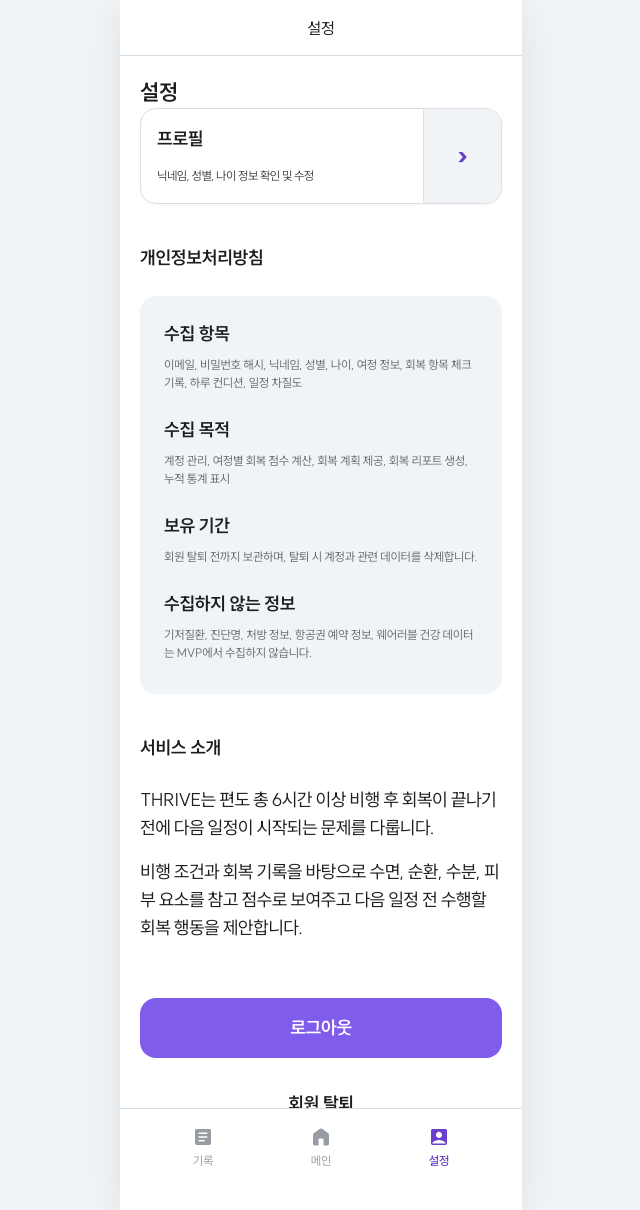
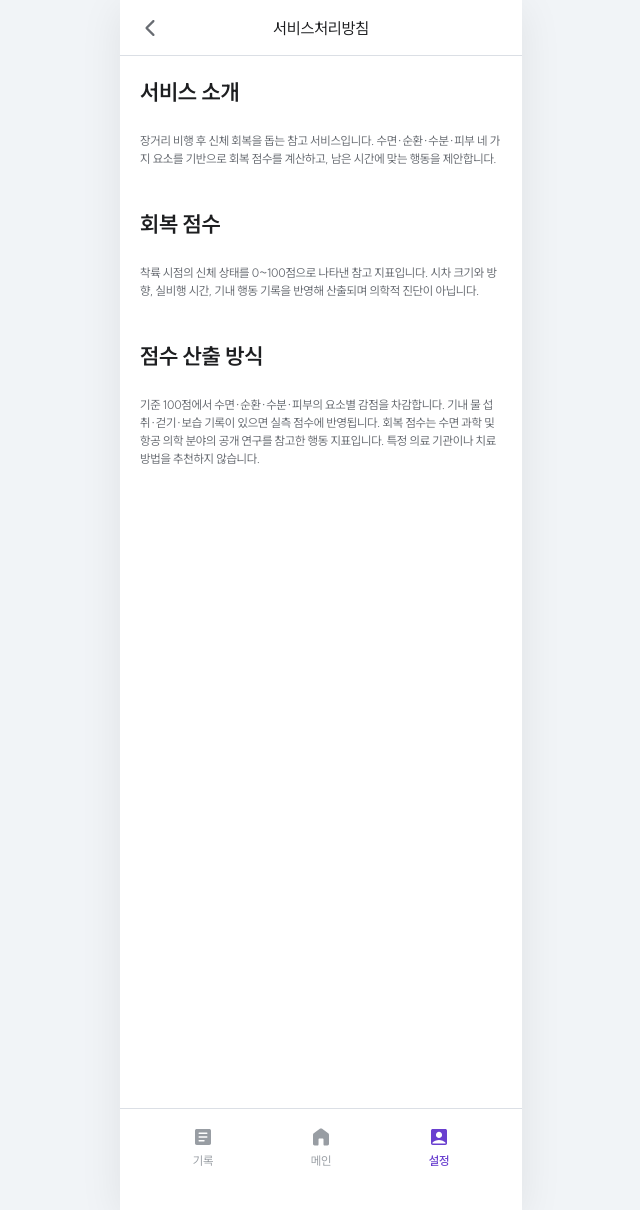
Before and after one commit to THRIVE-Hackathon/THRIVE-Backend, a Django app: page /accounts/settings/ in a window 1280 px wide. Shown: the whole page, without its empty margins (319-959 px from the left). Run offline with Django 5.2, Linux system fonts and the light colour scheme; the visitor is signed in with stand-in values (Sample User, id 1).

Commit message:
fix: 마이페이지 수정 및 페이지 타이틀 수정

```diff
--- a/static/css/mypage.css
+++ b/static/css/mypage.css
@@ -257,6 +257,7 @@
   color: var(--color-text-muted);
   font-size: var(--fs-body-3);
   margin-top: var(--space-7);
+  margin-bottom: var(--space-7);
 }
 
 .btn--sm2 {
@@ -338,12 +339,13 @@
   bottom: 90px;
   left: 50%;
   transform: translateX(-50%);
-  background: var(--color-gray-100);
+  background: var(--color-gray-50);
   color: var(--color-gray-900);
   font-size: var(--fs-body-3);
-  font-weight: 600;
-  padding: var(--space-3) var(--space-4);
-  border-radius: var(--radius-lg);
+  font-weight: 400;
+  padding: var(--space-2) var(--space-4);
+  border: 1px solid var(--color-gray-100);
+  border-radius: 12px;
   white-space: nowrap;
   z-index: 200;
 }
--- a/templates/accounts/login.html
+++ b/templates/accounts/login.html
@@ -1,6 +1,6 @@
 {% extends "base.html" %}
 
-{% block title %}로그인 - THRIVE{% endblock %}
+{% block title %}로그인{% endblock %}
 {% block body_class %}app__body--login{% endblock %}
 {% block tabbar %}{% endblock %}
 
--- a/templates/accounts/profile_edit.html
+++ b/templates/accounts/profile_edit.html
@@ -1,6 +1,6 @@
 {% extends "base.html" %}
 
-{% block title %}프로필 수정 - THRIVE{% endblock %}
+{% block title %}프로필 수정{% endblock %}
 {% block body_class %}app__body--profile{% endblock %}
 {% block tabbar %}{% endblock %}
 
@@ -15,8 +15,6 @@
 {% endblock %}
 
 {% block content %}
-<p class="auth-caption">비교 리포트와 회복 통계에 사용할 기본 정보를 수정합니다.</p>
-
 <form method="post" class="auth-form auth-form--profile auth-form--tall" data-auth="profile" novalidate>
   {% csrf_token %}
   <div class="field" data-field="nickname"{% if form.nickname.errors %} data-server-error="{{ form.nickname.errors|striptags }}"{% endif %}>
--- a/templates/accounts/profile_setup.html
+++ b/templates/accounts/profile_setup.html
@@ -1,6 +1,6 @@
 {% extends "base.html" %}
 
-{% block title %}프로필 입력 - THRIVE{% endblock %}
+{% block title %}프로필 입력{% endblock %}
 {% block body_class %}app__body--profile{% endblock %}
 {% block tabbar %}{% endblock %}
 
--- a/templates/accounts/settings.html
+++ b/templates/accounts/settings.html
@@ -1,69 +1,30 @@
 {% extends "base.html" %}
 
-{% block title %}설정 - THRIVE{% endblock %}
+{% block title %}서비스처리방침{% endblock %}
 
 {% block app_header %}
 <header class="app-header app-header--bordered">
-  <span></span>
-  <h1 class="app-header__title">설정</h1>
+  <button type="button" class="app-header__btn app-header__btn--back" aria-label="뒤로가기" onclick="history.back()">
+    <span class="svg-icon svg-icon--left" aria-hidden="true"></span>
+  </button>
+  <h1 class="app-header__title">서비스처리방침</h1>
   <span></span>
 </header>
 {% endblock %}
 
 {% block content %}
-<section class="home-section">
-  <h1 class="text-heading-1">설정</h1>
-  <a class="trip-card" href="{% url 'accounts:profile' %}">
-    <div class="trip-card__main">
-      <div class="trip-card__route">
-        <strong class="trip-card__code">프로필</strong>
-      </div>
-      <p class="trip-card__meta">닉네임, 성별, 나이 정보 확인 및 수정</p>
-    </div>
-    <div class="trip-card__score" aria-hidden="true">
-      <span class="trip-card__score-value">›</span>
-    </div>
-  </a>
+<section>
+  <h2 class="service-head text-heading-1">서비스 소개</h2>
+  <p class="text-caption text-muted">장거리 비행 후 신체 회복을 돕는 참고 서비스입니다. 수면·순환·수분·피부 네 가지 요소를 기반으로 회복 점수를 계산하고, 남은 시간에 맞는 행동을 제안합니다.</p>
 </section>
 
-<section class="home-section">
-  <h2 class="home-section__title text-heading-2">개인정보처리방침</h2>
-  <div class="factor-card">
-    <div class="factor">
-      <div class="factor__head"><span class="factor__label">수집 항목</span></div>
-      <p class="text-muted text-caption">이메일, 비밀번호 해시, 닉네임, 성별, 나이, 여정 정보, 회복 항목 체크 기록, 하루 컨디션, 일정 차질도</p>
-    </div>
-    <div class="factor">
-      <div class="factor__head"><span class="factor__label">수집 목적</span></div>
-      <p class="text-muted text-caption">계정 관리, 여정별 회복 점수 계산, 회복 계획 제공, 회복 리포트 생성, 누적 통계 표시</p>
-    </div>
-    <div class="factor">
-      <div class="factor__head"><span class="factor__label">보유 기간</span></div>
-      <p class="text-muted text-caption">회원 탈퇴 전까지 보관하며, 탈퇴 시 계정과 관련 데이터를 삭제합니다.</p>
-    </div>
-    <div class="factor">
-      <div class="factor__head"><span class="factor__label">수집하지 않는 정보</span></div>
-      <p class="text-muted text-caption">기저질환, 진단명, 처방 정보, 항공권 예약 정보, 웨어러블 건강 데이터는 MVP에서 수집하지 않습니다.</p>
-    </div>
-  </div>
+<section>
+  <h2 class="service-head text-heading-1">회복 점수</h2>
+  <p class="text-caption text-muted">착륙 시점의 신체 상태를 0~100점으로 나타낸 참고 지표입니다. 시차 크기와 방향, 실비행 시간, 기내 행동 기록을 반영해 산출되며 의학적 진단이 아닙니다.</p>
 </section>
 
-<section class="home-section">
-  <h2 class="home-section__title text-heading-2">서비스 소개</h2>
-  <p class="report-note">THRIVE는 편도 총 6시간 이상 비행 후 회복이 끝나기 전에 다음 일정이 시작되는 문제를 다룹니다.</p>
-  <p class="report-note">비행 조건과 회복 기록을 바탕으로 수면, 순환, 수분, 피부 요소를 참고 점수로 보여주고 다음 일정 전 수행할 회복 행동을 제안합니다.</p>
+<section>
+  <h2 class="service-head text-heading-1">점수 산출 방식</h2>
+  <p class="text-caption text-muted">기준 100점에서 수면·순환·수분·피부의 요소별 감점을 차감합니다. 기내 물 섭취·걷기·보습 기록이 있으면 실측 점수에 반영됩니다. 회복 점수는 수면 과학 및 항공 의학 분야의 공개 연구를 참고한 행동 지표입니다. 특정 의료 기관이나 치료 방법을 추천하지 않습니다.</p>
 </section>
-
-<section class="routine-cta">
-  <a class="btn btn--primary btn--block" href="{% url 'accounts:logout' %}">로그아웃</a>
-  <form method="post" action="{% url 'accounts:delete' %}">
-    {% csrf_token %}
-    <button class="btn btn--block" type="submit">회원 탈퇴</button>
-  </form>
-</section>
-
-<p class="disclaimer">
-  <span class="disclaimer__icon" aria-hidden="true">!</span>
-  회복 점수는 의학적 진단이나 처방이 아닌 참고 지표입니다.
-</p>
 {% endblock %}
--- a/templates/accounts/signup.html
+++ b/templates/accounts/signup.html
@@ -1,6 +1,6 @@
 {% extends "base.html" %}
 
-{% block title %}회원가입 - THRIVE{% endblock %}
+{% block title %}회원가입{% endblock %}
 {% block body_class %}app__body--signup{% endblock %}
 {% block tabbar %}{% endblock %}
 
--- a/templates/base.html
+++ b/templates/base.html
@@ -4,7 +4,7 @@
 <head>
   <meta charset="utf-8">
   <meta name="viewport" content="width=device-width, initial-scale=1">
-  <title>{% block title %}THRIVE{% endblock %}</title>
+  <title>{% block title %}LANDING{% endblock %}</title>
   <link rel="stylesheet" href="{% static 'css/reset.css' %}">
   <link rel="stylesheet" href="{% static 'css/fonts.css' %}">
   <link rel="stylesheet" href="{% static 'css/variables.css' %}">
@@ -22,6 +22,23 @@
 
     <main class="app__body {% block body_class %}{% endblock %}">
       {% if messages %}
+        <div class="toast-stack" aria-live="polite" style="position:fixed; left:50%; bottom:90px; transform:translateX(-50%); display:flex; flex-direction:column; gap:var(--space-2); z-index:200;">
+          {% for message in messages %}
+            <div class="toast" role="status" style="position:static; left:auto; bottom:auto; transform:none;">{{ message }}</div>
+          {% endfor %}
+        </div>
+        <script>
+          (function () {
+            var toasts = document.querySelectorAll(".toast-stack .toast");
+            Array.prototype.forEach.call(toasts, function (t, i) {
+              setTimeout(function () {
+                t.style.transition = "opacity .3s ease";
+                t.style.opacity = "0";
+                setTimeout(function () { t.remove(); }, 300);
+              }, 3000 + i * 500);
+            });
+          })();
+        </script>
       {% endif %}
       {% block content %}{% endblock %}
     </main>
@@ -38,7 +55,7 @@
               <span class="app-tabbar__icon svg-icon svg-icon--home" aria-hidden="true"></span>
               <span class="app-tabbar__label">메인</span>
             </a>
-            <a class="app-tabbar__item {% if app == 'accounts' %}is-active{% endif %}" href="{% url 'accounts:settings' %}" data-key="mypage" {% if app == 'accounts' %}aria-current="page"{% endif %}>
+            <a class="app-tabbar__item {% if app == 'accounts' %}is-active{% endif %}" href="{% url 'accounts:profile' %}" data-key="mypage" {% if app == 'accounts' %}aria-current="page"{% endif %}>
               <span class="app-tabbar__icon svg-icon svg-icon--account" aria-hidden="true"></span>
               <span class="app-tabbar__label">설정</span>
             </a>
--- a/templates/recovery/before_guide.html
+++ b/templates/recovery/before_guide.html
@@ -1,6 +1,6 @@
 {% extends "base.html" %}
 
-{% block title %}회복 가이드 확인 - THRIVE{% endblock %}
+{% block title %}회복 가이드 확인{% endblock %}
 {% block tabbar %}{% endblock %}
 
 {% block app_header %}
--- a/templates/recovery/daily_condition.html
+++ b/templates/recovery/daily_condition.html
@@ -1,6 +1,6 @@
 {% extends "base.html" %}
 
-{% block title %}오늘 컨디션 기록 - THRIVE{% endblock %}
+{% block title %}오늘 컨디션 기록{% endblock %}
 {% block body_class %}app__body--push{% endblock %}
 {% block tabbar %}{% endblock %}
 
--- a/templates/recovery/inflight_check.html
+++ b/templates/recovery/inflight_check.html
@@ -1,7 +1,7 @@
 {% extends "base.html" %}
 {% load static %}
 
-{% block title %}비행 중 - THRIVE{% endblock %}
+{% block title %}비행 중{% endblock %}
 
 {% block extra_css %}
 <style>
--- a/templates/recovery/ing_score.html
+++ b/templates/recovery/ing_score.html
@@ -1,6 +1,6 @@
 {% extends "base.html" %}
 
-{% block title %}착륙 점수 확인 - THRIVE{% endblock %}
+{% block title %}착륙 점수 확인{% endblock %}
 {% block body_class %}app__body--push{% endblock %}
 {% block tabbar %}{% endblock %}
 
--- a/templates/recovery/plan.html
+++ b/templates/recovery/plan.html
@@ -1,7 +1,7 @@
 {% extends "base.html" %}
 {% load static %}
 
-{% block title %}회복 계획 - THRIVE{% endblock %}
+{% block title %}회복 계획{% endblock %}
 
 {% block extra_css %}
 <style>
--- a/templates/reports/detail.html
+++ b/templates/reports/detail.html
@@ -1,7 +1,7 @@
 {% extends "base.html" %}
 {% load dict_extras %}
 
-{% block title %}회복 리포트 - THRIVE{% endblock %}
+{% block title %}회복 리포트{% endblock %}
 
 {% block app_header %}
 <header class="app-header app-header--bordered">
--- a/templates/trips/create_step1.html
+++ b/templates/trips/create_step1.html
@@ -1,7 +1,7 @@
 {% extends "base.html" %}
 {% load static %}
 
-{% block title %}여정 등록 - THRIVE{% endblock %}
+{% block title %}여정 등록{% endblock %}
 {% block body_class %}app__body--push{% endblock %}
 {% block tabbar %}{% endblock %}
 
--- a/templates/trips/create_step2.html
+++ b/templates/trips/create_step2.html
@@ -1,7 +1,7 @@
 {% extends "base.html" %}
 {% load static %}
 
-{% block title %}도착 정보 - THRIVE{% endblock %}
+{% block title %}도착 정보{% endblock %}
 {% block body_class %}app__body--push{% endblock %}
 {% block tabbar %}{% endblock %}
 
--- a/templates/trips/home_before.html
+++ b/templates/trips/home_before.html
@@ -1,7 +1,7 @@
 {% extends "base.html" %}
 {% load static %}
 
-{% block title %}예상 회복 여정 - THRIVE{% endblock %}
+{% block title %}예상 회복 여정{% endblock %}
 
 {% block extra_css %}
 <style>
--- a/templates/trips/home_none.html
+++ b/templates/trips/home_none.html
@@ -1,6 +1,6 @@
 {% extends "base.html" %}
 
-{% block title %}메인 - THRIVE{% endblock %}
+{% block title %}메인{% endblock %}
 {% block body_class %}app__body--center{% endblock %}
 
 {% block content %}
--- a/templates/trips/list.html
+++ b/templates/trips/list.html
@@ -1,7 +1,7 @@
 {% extends "base.html" %}
 {% load dict_extras %}
 
-{% block title %}기록 - THRIVE{% endblock %}
+{% block title %}기록{% endblock %}
 
 {% block app_header %}
 <header class="app-header app-header--bordered">
--- a/templates/trips/survey.html
+++ b/templates/trips/survey.html
@@ -1,7 +1,7 @@
 {% extends "base.html" %}
 {% load static %}
 
-{% block title %}장거리 비행 여부 - THRIVE{% endblock %}
+{% block title %}장거리 비행 여부{% endblock %}
 {% block body_class %}app__body--push{% endblock %}
 {% block tabbar %}{% endblock %}
 
```
Also changed, not shown: templates/accounts/profile.html (+63 -34 lines).
